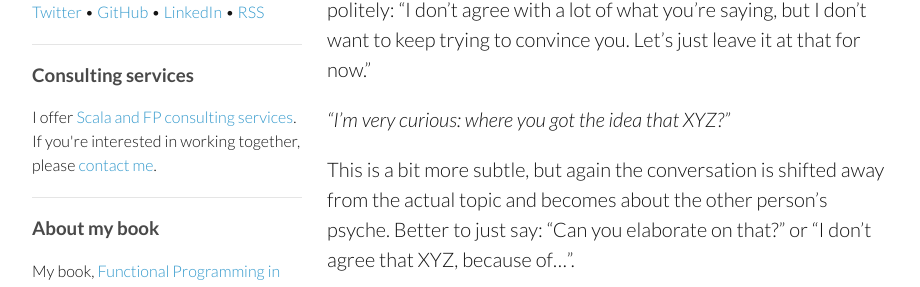
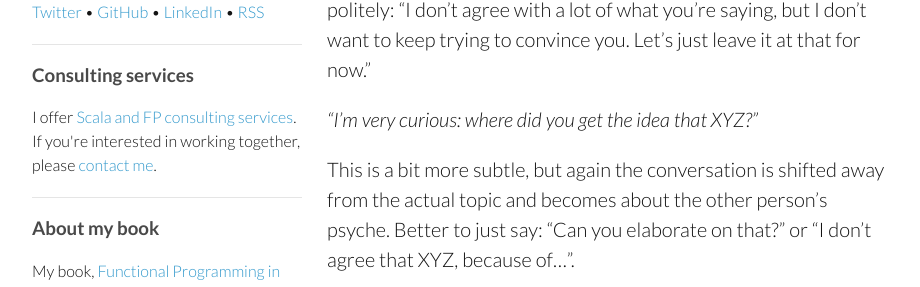
Before and after one commit to pchiusano/pchiusano.github.io, a Jekyll site: the page built from _posts/2014-11-03-labels.markdown, in a window 1280 px wide and 900 px high, scrolled down 3553 px. Shown: the part 153-440 px from the top of the window, without its empty margins (178-1098 px from the left). Built offline with Jekyll 4.4.1, drawn with Linux system fonts in a browser that asks for light colours; comment, search, counter and statistics services are not loaded.

Commit message:
Update 2014-11-03-labels.markdown

```diff
--- a/_posts/2014-11-03-labels.markdown
+++ b/_posts/2014-11-03-labels.markdown
@@ -48,7 +48,7 @@ A better response is something like: "That's not true, because XYZ". Note that c
 
 And if you do get the impression that someone is uninformed and you don't want to engage with them further, just exit the discussion politely: "I don't agree with a lot of what you're saying, but I don't want to keep trying to convince you. Let's just leave it at that for now."
 
-_"I'm very curious: where you got the idea that XYZ?"_
+_"I'm very curious: where did you get the idea that XYZ?"_
 
 This is a bit more subtle, but again the conversation is shifted away from the actual topic and becomes about the other person's psyche. Better to just say: "Can you elaborate on that?" or "I don't agree that XYZ, because of...".
 
```
